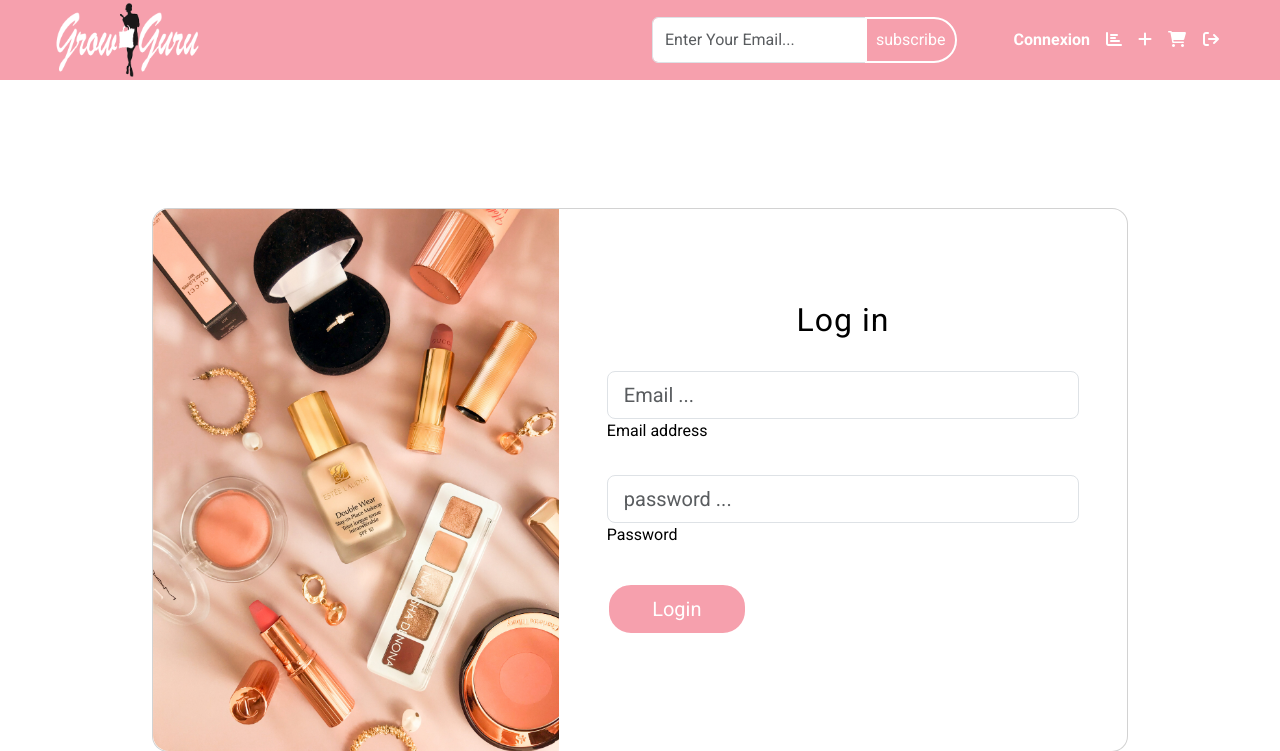
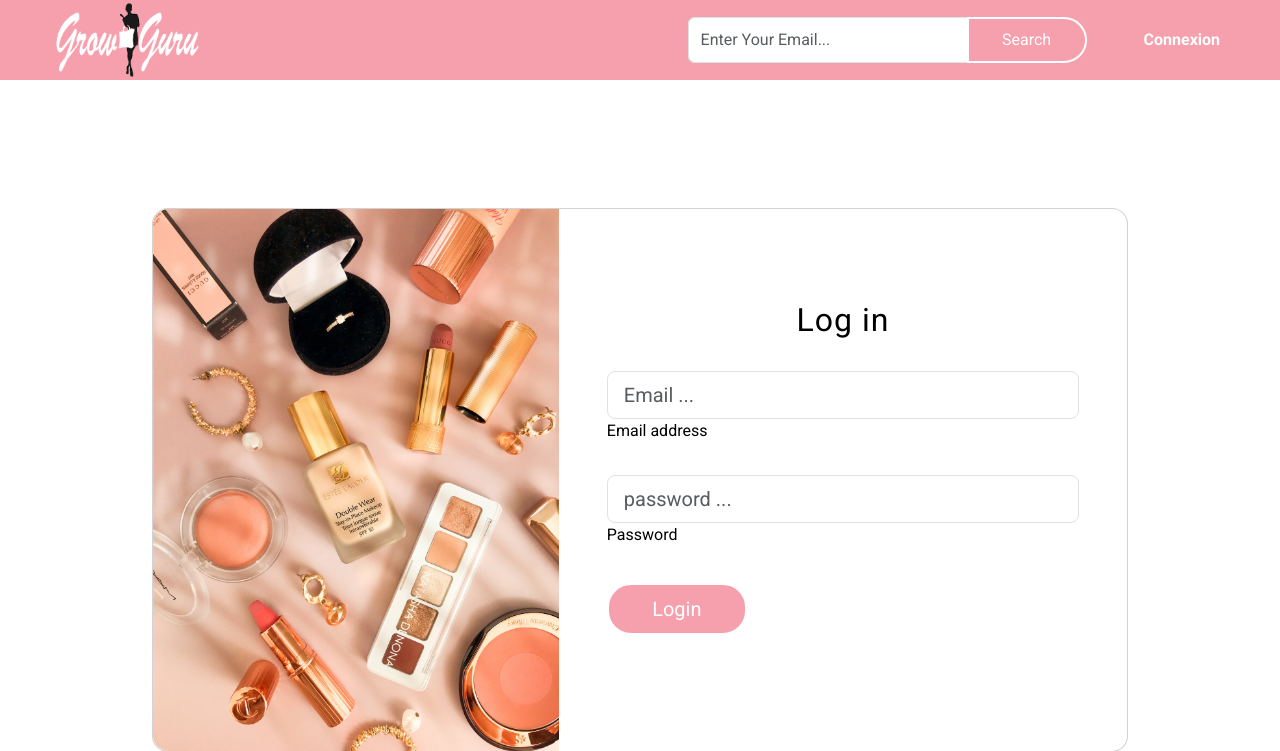
Before and after one commit to ElHakikAmina/glowguru, a PHP site: page /glowguru/login in a window 1280 px wide. Shown: the top 751 px of the page. Run offline with PHP 8.4, Linux system fonts and the light colour scheme; some web fonts are replaced.

Commit message:
GlowGuru

```diff
--- a/controllers/HomeController.php
+++ b/controllers/HomeController.php
@@ -1,11 +1,6 @@
 <?php
 class HomeController
 {
-    public function __construct()
-    {
-        $this->router();
-    }
-    //
     public function router()
    {
         $page='';
@@ -13,7 +8,7 @@
         {
             $page=htmlspecialchars($_GET['page']);
         }
-        $pages=['add','dashboard','statistic','login','product','index','modifyProduct','search'];
+        $pages=['add','dashboard','login','product','index','modifyProduct'];
         if(in_array($page,$pages))
         {
             //$home->index($page);
@@ -28,9 +23,21 @@
     {
         if(isset($_SESSION['logged']) && $_SESSION['logged']==true && isset($_SESSION['full_name']))
         {
-
+            echo '
+            <a href="http://localhost/glowguru/dashboard">
+                        <i class="fas fa-chart-bar text-white px-2"></i>
+            </a>
+                    <a href="http://localhost/glowguru/add">
+                        <i class="fa fa-plus text-white px-2" ></i>
+                    </a>
+                    <a href="http://localhost/glowguru/logout">
+                        <i class="fa fa-sign-out text-white px-2" aria-hidden="true"></i>
+                        </a>
+            ';
         }else{
-
+            echo '<a href="http://localhost/glowguru/login" class="text-white px-2 fw-bold text-decoration-none">
+                    Connexion
+                </a>';
         }
     }
 
--- a/index.php
+++ b/index.php
@@ -2,4 +2,5 @@
 session_start();
 require 'autoload.php';
 $home = new HomeController();
+$home->router();
 ?>
--- a/views/login.php
+++ b/views/login.php
@@ -4,6 +4,7 @@
 	$admin = new AdminController();
 $admin->auth();
 }
+$home=new HomeController();
 ?>
 <!DOCTYPE html>
 <html lang="en">
--- a/views/pages/headerSmall.php
+++ b/views/pages/headerSmall.php
@@ -1,3 +1,6 @@
+<?php
+
+?>
 <header class=" bg-green">
         <div class="container">
             <div class="row ">
@@ -11,24 +14,9 @@
                 <div class="col-sm-6  d-flex text-white align-items-center nav-icons justify-content-end">
                     <div class="input-group me-5" style="max-width:400px;">
                         <input type="text" class="form-control" style="max-width:70%;" placeholder="Enter Your Email...">
-                        <button class="btn btn-green search-button" style="max-width:30%;" type="submit">subscribe</button>
+                        <button class="btn btn-green search-button" style="max-width:30%;" type="submit">Search</button>
                     </div>
-                    <a href="http://localhost/glowguru/login" class="text-white px-2 fw-bold text-decoration-none">
-                        Connexion
-                    </a>
-
-                    <a href="http://localhost/glowguru/dashboard">
-                        <i class="fas fa-chart-bar text-white px-2"></i>
-                    </a>
-                    <a href="http://localhost/glowguru/add">
-                        <i class="fa fa-plus text-white px-2" ></i>
-                    </a>
-                    <a href="#">
-                        <i class="fa-solid fa-cart-shopping text-white px-2"></i>
-                    </a>
-                    <a href="http://localhost/glowguru/logout">
-                        <i class="fa fa-sign-out text-white px-2" aria-hidden="true"></i>
-                        </a>
+                    <?php $home->navLinks(); ?>
                 </div>
             </div>
 
```
Also changed, not shown: views/index.php (+2 -15 lines).
